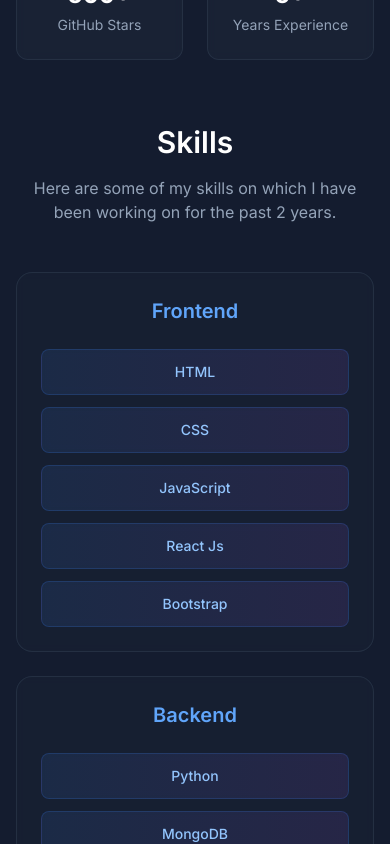
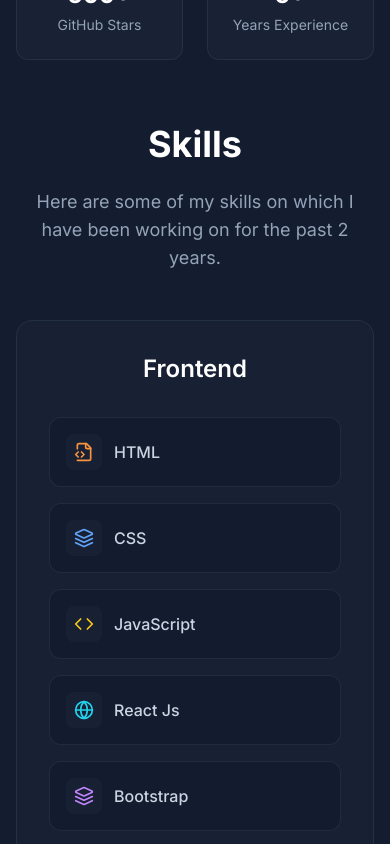
Before and after one commit to 2K-Programmer/seamless-react-flow, a React (Vite) app: page / in a window 390 px wide. Shown: the part 1860-2704 px from the top of the page. Built offline with nearby package versions, Linux system fonts and the light colour scheme.

Commit message:
Refactor Skills section UI
Updated the Skills section to match the image, ensuring a professional, responsive, and easy-to-understand UI.

```diff
--- a/src/components/About.tsx
+++ b/src/components/About.tsx
@@ -1,20 +1,35 @@
 
 import { motion } from 'framer-motion';
-import { Code, Rocket, Star, Users } from 'lucide-react';
+import { Code, Rocket, Star, Users, Database, Globe, FileCode2, Layers, Flame, Terminal, Github, Settings } from 'lucide-react';
 
 const About = () => {
   const skillCategories = [
     {
       title: "Frontend",
-      skills: ["HTML", "CSS", "JavaScript", "React Js", "Bootstrap"]
+      skills: [
+        { name: "HTML", icon: FileCode2, color: "text-orange-400" },
+        { name: "CSS", icon: Layers, color: "text-blue-400" },
+        { name: "JavaScript", icon: Code, color: "text-yellow-400" },
+        { name: "React Js", icon: Globe, color: "text-cyan-400" },
+        { name: "Bootstrap", icon: Layers, color: "text-purple-400" }
+      ]
     },
     {
       title: "Backend",
-      skills: ["Python", "MongoDB", "Firebase"]
+      skills: [
+        { name: "Python", icon: Code, color: "text-blue-400" },
+        { name: "MongoDB", icon: Database, color: "text-green-400" },
+        { name: "Firebase", icon: Flame, color: "text-orange-400" }
+      ]
     },
     {
       title: "Others",
-      skills: ["Git", "GitHub", "Netlify", "VS Code"]
+      skills: [
+        { name: "Git", icon: Terminal, color: "text-red-400" },
+        { name: "GitHub", icon: Github, color: "text-gray-400" },
+        { name: "Netlify", icon: Globe, color: "text-teal-400" },
+        { name: "VS Code", icon: Settings, color: "text-blue-400" }
+      ]
     }
   ];
 
@@ -81,36 +96,71 @@ const About = () => {
 
         <motion.div
           data-aos="fade-up"
-          className="space-y-8"
+          className="space-y-12"
         >
+          {/* Header Section */}
           <div className="text-center">
-            <h3 className="text-3xl font-semibold text-white mb-4">Skills</h3>
-            <p className="text-slate-400 mb-12">Here are some of my skills on which I have been working on for the past 2 years.</p>
+            <motion.h3
+              initial={{ opacity: 0, y: 20 }}
+              whileInView={{ opacity: 1, y: 0 }}
+              transition={{ duration: 0.6 }}
+              viewport={{ once: true }}
+              className="text-4xl md:text-5xl font-bold text-white mb-6"
+            >
+              Skills
+            </motion.h3>
+            <motion.p
+              initial={{ opacity: 0, y: 20 }}
+              whileInView={{ opacity: 1, y: 0 }}
+              transition={{ duration: 0.6, delay: 0.2 }}
+              viewport={{ once: true }}
+              className="text-lg text-slate-400 max-w-2xl mx-auto"
+            >
+              Here are some of my skills on which I have been working on for the past 2 years.
+            </motion.p>
           </div>
 
-          <div className="grid md:grid-cols-3 gap-6">
+          {/* Skills Grid */}
+          <div className="grid lg:grid-cols-2 xl:grid-cols-3 gap-8">
             {skillCategories.map((category, categoryIndex) => (
               <motion.div
                 key={category.title}
-                initial={{ opacity: 0, y: 20 }}
+                initial={{ opacity: 0, y: 30 }}
                 whileInView={{ opacity: 1, y: 0 }}
-                transition={{ delay: categoryIndex * 0.2 }}
+                transition={{ delay: categoryIndex * 0.2, duration: 0.6 }}
                 viewport={{ once: true }}
-                className="bg-slate-800/30 rounded-2xl p-6 backdrop-blur-sm border border-slate-700/50"
+                className="bg-slate-800/40 backdrop-blur-sm rounded-2xl p-8 border border-slate-700/50 hover:border-slate-600/50 transition-all duration-300"
               >
-                <h4 className="text-xl font-semibold text-blue-400 mb-6 text-center">{category.title}</h4>
-                <div className="space-y-3">
+                <motion.h4
+                  initial={{ opacity: 0 }}
+                  whileInView={{ opacity: 1 }}
+                  transition={{ delay: (categoryIndex * 0.2) + 0.3 }}
+                  viewport={{ once: true }}
+                  className="text-2xl font-semibold text-white mb-8 text-center"
+                >
+                  {category.title}
+                </motion.h4>
+
+                <div className="grid grid-cols-1 sm:grid-cols-2 gap-4">
                   {category.skills.map((skill, skillIndex) => (
                     <motion.div
-                      key={skill}
-                      initial={{ opacity: 0, x: -20 }}
-                      whileInView={{ opacity: 1, x: 0 }}
-                      transition={{ delay: (categoryIndex * 0.2) + (skillIndex * 0.1) }}
+                      key={skill.name}
+                      initial={{ opacity: 0, scale: 0.9 }}
+                      whileInView={{ opacity: 1, scale: 1 }}
+                      transition={{
+                        delay: (categoryIndex * 0.2) + (skillIndex * 0.1) + 0.4,
+                        duration: 0.4
+                      }}
                       viewport={{ once: true }}
-                      whileHover={{ scale: 1.02 }}
-                      className="px-4 py-3 bg-gradient-to-r from-blue-500/10 to-purple-500/10 border border-blue-500/20 rounded-lg text-blue-300 text-sm font-medium backdrop-blur-sm text-center hover:border-blue-500/40 transition-all duration-300"
+                      whileHover={{ scale: 1.05, y: -2 }}
+                      className="flex items-center gap-3 p-4 bg-slate-900/50 rounded-xl border border-slate-600/30 hover:border-slate-500/50 transition-all duration-300 group cursor-pointer"
                     >
-                      {skill}
+                      <div className={`p-2 rounded-lg bg-slate-800/50 group-hover:bg-slate-700/50 transition-colors duration-300`}>
+                        <skill.icon className={`w-5 h-5 ${skill.color}`} />
+                      </div>
+                      <span className="text-slate-300 font-medium group-hover:text-white transition-colors duration-300">
+                        {skill.name}
+                      </span>
                     </motion.div>
                   ))}
                 </div>
```
